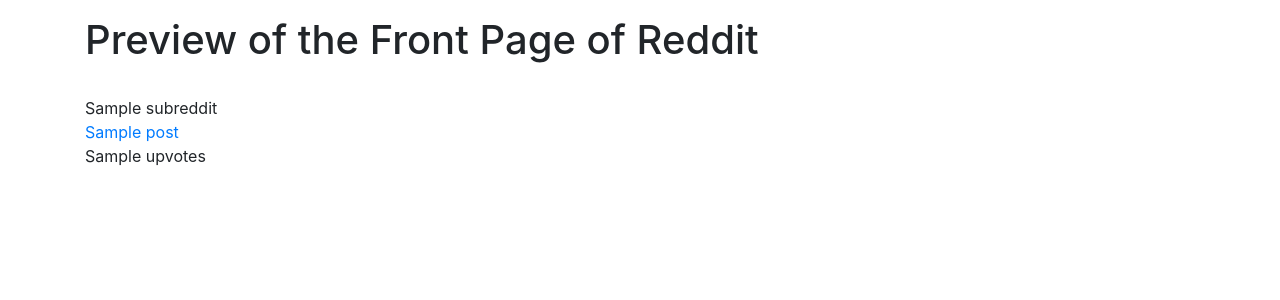
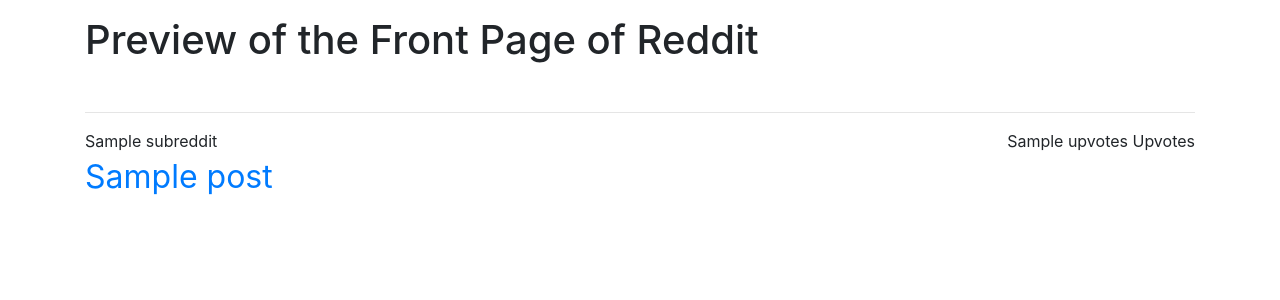
Before and after one commit to dpaez16/Discount-Siri, a Flask app: template templates/serious/front_page_preview.html in a window 1280 px wide. Shown: the part 59-359 px from the top of the page. Run offline with Flask 2, Linux system fonts and the light colour scheme; the template is opened without the code that fills it: most values are stand-ins (such as "Sample title", 1, 10 or a date in 2020); some libraries are stand-ins or nearby versions.

Commit message:
front page done

```diff
--- a/modules/front_page_preview.py
+++ b/modules/front_page_preview.py
@@ -4,6 +4,20 @@
 CLIENT_ID = "i-2D8j2hde0q1A"
 CLIENT_SECRET = "sX6N6vk8Kl8lsazPvA_eqZM5vA8"
 USER_AGENT = "Mozilla/5.0 (X11; Ubuntu; Linux x86_64; rv:65.0) Gecko/20100101 Firefox/65.0"
+
+
+def process_upvotes(upvotes):
+    upvotes_str = str(upvotes)
+    if len(upvotes_str) <= 3:
+        return upvotes_str
+    else:
+        new_upvotes = ""
+        upvotes_str = upvotes_str[::-1]
+        for idx in range(len(upvotes_str)):
+            new_upvotes += upvotes_str[idx]
+            if (idx + 1) % 3 == 0:
+                new_upvotes += ','
+        return new_upvotes[::-1]
 
 
 def url_filter(url):
@@ -37,8 +51,8 @@
             'subreddit': "r/{}".format(post.subreddit),
             'title': post.title,
             'preview_url': url_filter(post.url),
-            'post_link': "reddit.com" + post.permalink,
-            'upvotes': post.ups
+            'post_link': "https://www.reddit.com" + post.permalink,
+            'upvotes': process_upvotes(post.ups)
         }
 
         front_page_preview.append(processed_post)
--- a/templates/serious/front_page_preview.html
+++ b/templates/serious/front_page_preview.html
@@ -5,18 +5,20 @@
 	<h1>Preview of the Front Page of Reddit</h1>
     <br>
     {% for post in front_page %}
-        <div class="row">
-            {% if post.preview_url %}
-            <div class="col view" style="background-image: url({{ post.preview_url }}); background-repeat: no-repeat; background-size: cover; background-position: center center;">
-            </div>
-            {% endif %}
-            <div class="col">
-                <a>{{ post.subreddit }}</a><br>
-                <a href={{ post.post_link }}>{{ post.title }}</a><br>
-                <a>{{ post.upvotes }}</a><br>
-            </div>
-        </div>
+        <hr>
+        <span style="float: left">{{ post.subreddit }}</span>
+        <span style="float: right">{{ post.upvotes }} Upvotes</span>
         <br>
+        <font size="6">
+            <a href={{ post.post_link }}>{{ post.title }}</a>
+        </font>
+        <br>
+        {% if post.preview_url %}
+            <br>
+            <img src={{ post.preview_url }} style='width: 50%; height: auto'>
+            <br>
+            <br>
+        {% endif %}
     {% endfor %}
 {% endblock %}
 </div>
```
